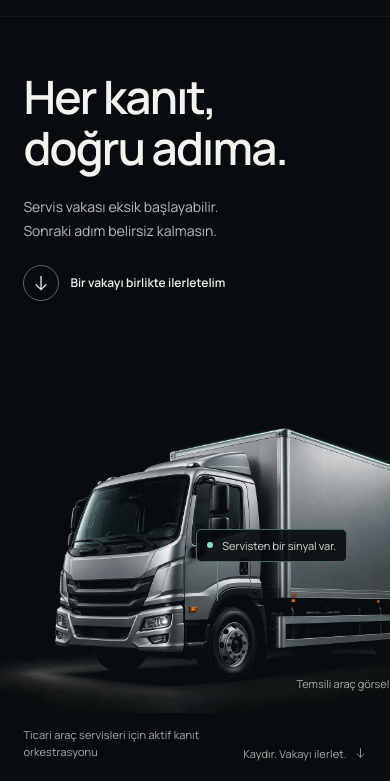
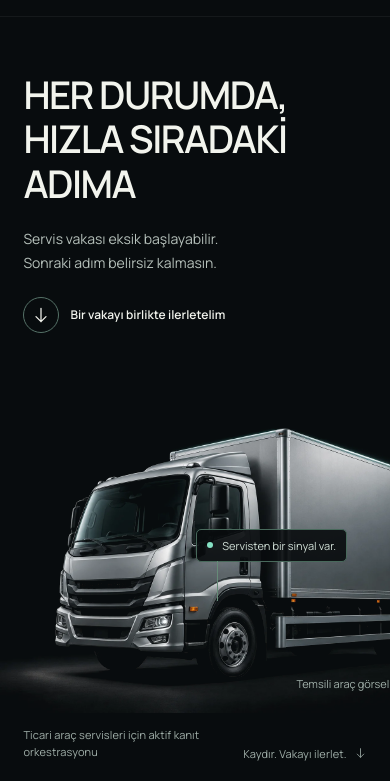
Before and after one commit to AlperKartkaya/ServicePilot, a plain HTML site: page static/index.html in a window 390 px wide. Shown: the part 63-844 px from the top of the page. Drawn offline with Linux system fonts and the light colour scheme.

Commit message:
feat(landing): refine headline and publish architecture visuals [FR-23, NFR-10/11]
Refresh the README screenshot, retain the original README flow, and replace architecture Mermaid with custom Turkish SVG/PNG diagrams. Verified 25 Node tests, 23 Python tests, browser landing flow/fallbacks and image provenance.

```diff
--- a/docs/assets/landing.webp.json
+++ b/docs/assets/landing.webp.json
@@ -1,4 +1,4 @@
 {
-  "prompt": "Sourced raster: actual 1440x960 screenshot of https://alperkartkaya.github.io/ServicePilot/ captured 2026-10-31 during verified Pages release 0228975; source /tmp/servicepilot-release-landing.png. No UI reconstruction or compositing. Converted to WebP quality 92 for README. The truck inside the original page is a labelled generated concept visual, not a partner vehicle.",
-  "createdAt": "2026-10-31T17:36:11.541Z"
+  "prompt": "Sourced raster: unaltered 1440x960 Chromium viewport screenshot of the local ServicePilot landing at http://127.0.0.1:5187/, captured 2026-11-01. User-selected headline HER DURUMDA, HIZLA SIRADAKİ ADIMA with refined typography: 69.12px and line-height 1.14 at 1440px; mobile 38.22px and line-height 1.16 at 390px. Source /tmp/servicepilot-new-heading-1440.png; WebP quality 92. Local implementation preview, not a published release capture. No reconstruction or compositing. Truck is a labelled generated concept visual, not a partner vehicle.",
+  "createdAt": "2026-10-31T21:15:59.858Z"
 }
--- a/static/index.html
+++ b/static/index.html
@@ -5,7 +5,7 @@
   <meta name="viewport" content="width=device-width, initial-scale=1">
   <meta name="theme-color" content="#080c0e">
   <meta name="description" content="Bir servis vakasını kaydırarak ilerletin. ServicePilot ile eksik kanıttan risk kontrollü uzman yönlendirmesine uzanan karar döngüsünü keşfedin.">
-  <title>ServicePilot — Her kanıt, doğru adıma.</title>
+  <title>ServicePilot — HER DURUMDA, HIZLA SIRADAKİ ADIMA</title>
   <link rel="icon" href="assets/logo.svg" type="image/svg+xml">
   <link rel="preload" href="assets/manrope-latin-ext.woff2" as="font" type="font/woff2" crossorigin>
   <link rel="preload" href="assets/service-truck.webp" as="image" fetchpriority="high">
@@ -36,7 +36,7 @@
     <noscript><p class="no-script">JavaScript kapalı: aşağıda statik senaryo özetini okuyabilirsiniz. Etkileşimli karar döngüsü için JavaScript gerekir.</p></noscript>
     <section class="hero" aria-labelledby="hero-title">
       <div class="hero-copy">
-        <h1 id="hero-title">Her kanıt,<br>doğru adıma.</h1>
+        <h1 id="hero-title">HER DURUMDA,<br>HIZLA SIRADAKİ<br>ADIMA</h1>
         <p>Servis vakası eksik başlayabilir.<br>Sonraki adım belirsiz kalmasın.</p>
         <a href="#case-start" class="start-link"><span class="down-icon"><svg viewBox="0 0 24 24" aria-hidden="true"><path d="M12 4v16m-6-6 6 6 6-6"/></svg></span>Bir vakayı birlikte ilerletelim</a>
       </div>
--- a/static/landing.css
+++ b/static/landing.css
@@ -163,8 +163,8 @@ h2 {
   width:54%;
 }
 .hero h1 {
-  font-size:clamp(52px,6.1vw,94px);
-  line-height:1.08;
+  font-size:clamp(44px,4.8vw,74px);
+  line-height:1.14;
   max-width:660px;
 }
 .hero-copy>p {
@@ -1111,8 +1111,8 @@ html.lenis,html.lenis body {
     width:100%;
   }
   .hero h1 {
-    font-size:clamp(46px,10.8vw,72px);
-    line-height:1.1;
+    font-size:clamp(34px,9.8vw,60px);
+    line-height:1.16;
   }
   .hero-copy>p {
     font-size:14px;
```
Also changed, not shown: tests/test_landing.mjs (+8 -0 lines), .impeccable/design.json, docs/assets/architecture-components.png (added), docs/assets/architecture-components.svg (added), docs/assets/architecture-decision.png (added), docs/assets/architecture-decision.svg (added), docs/assets/landing.webp, 7 other files.
